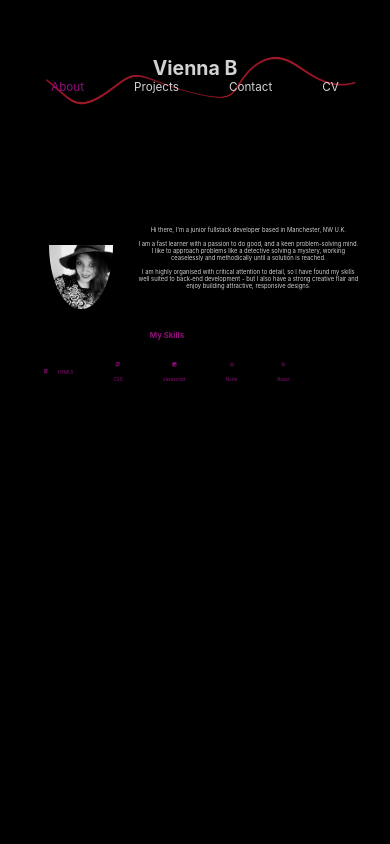
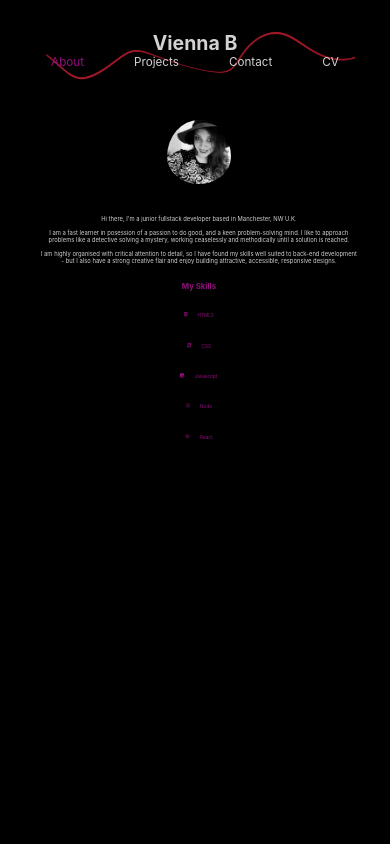
Before and after one commit to ViennaBorowska/VB-Portfolio, a React (Create React App) app in the folder react-portfolio-vb/: page /about in a window 390 px wide. Shown: the top 844 px of the page. Built offline with nearby package versions, Linux system fonts and the light colour scheme.

Commit message:
finished About responsive styling media queries

```diff
--- a/react-portfolio-vb/src/components/About/About.css
+++ b/react-portfolio-vb/src/components/About/About.css
@@ -74,20 +74,12 @@ img {
 }
 
 @media screen and (max-width: 1024px) {
-  .about-content-holder {
-    width: 60%;
-  }
-
   .about-me {
     width: 100%;
   }
 }
 
 @media screen and (max-width: 820px) {
-  .about-content-holder {
-    width: 70%;
-  }
-
   .about-me {
     width: 100%;
   }
@@ -99,10 +91,32 @@ img {
     white-space: pre-line;
     padding-left: 10%;
     text-align: center;
+    align-items: center;
   }
 
+  .header {
+    height: 100px;
+  }
+
+  .about-top {
+    flex-direction: column;
+    align-items: center;
+    height: auto;
+  }
+
+  img {
+    padding-top: 0;
+  }
+
+  .about-me {
+    padding-top: 0;
+  }
   .skills {
     font-size: 3vw;
+    padding: 0;
+  }
+
+  .skills-holder {
     flex-direction: column;
   }
 }
--- a/react-portfolio-vb/src/components/About/About.jsx
+++ b/react-portfolio-vb/src/components/About/About.jsx
@@ -19,15 +19,15 @@ export default function About() {
           <p className="about-me">
             Hi there, I'm a junior fullstack developer based in Manchester, NW
             U.K. <br></br>
-            <br></br>I am a fast learner with a passion to do good, and a keen
-            problem-solving mind. I like to approach problems like a detective
-            solving a mystery, working ceaselessly and methodically until a
-            solution is reached.
+            <br></br>I am a fast learner in posession of a passion to do good,
+            and a keen problem-solving mind. I like to approach problems like a
+            detective solving a mystery, working ceaselessly and methodically
+            until a solution is reached.
             <br></br>
             <br></br>I am highly organised with critical attention to detail, so
             I have found my skills well suited to back-end development - but I
             also have a strong creative flair and enjoy building attractive,
-            responsive designs.
+            accessible, responsive designs.
           </p>
         </div>
         <h2 className="skills-title">My Skills</h2>
```
